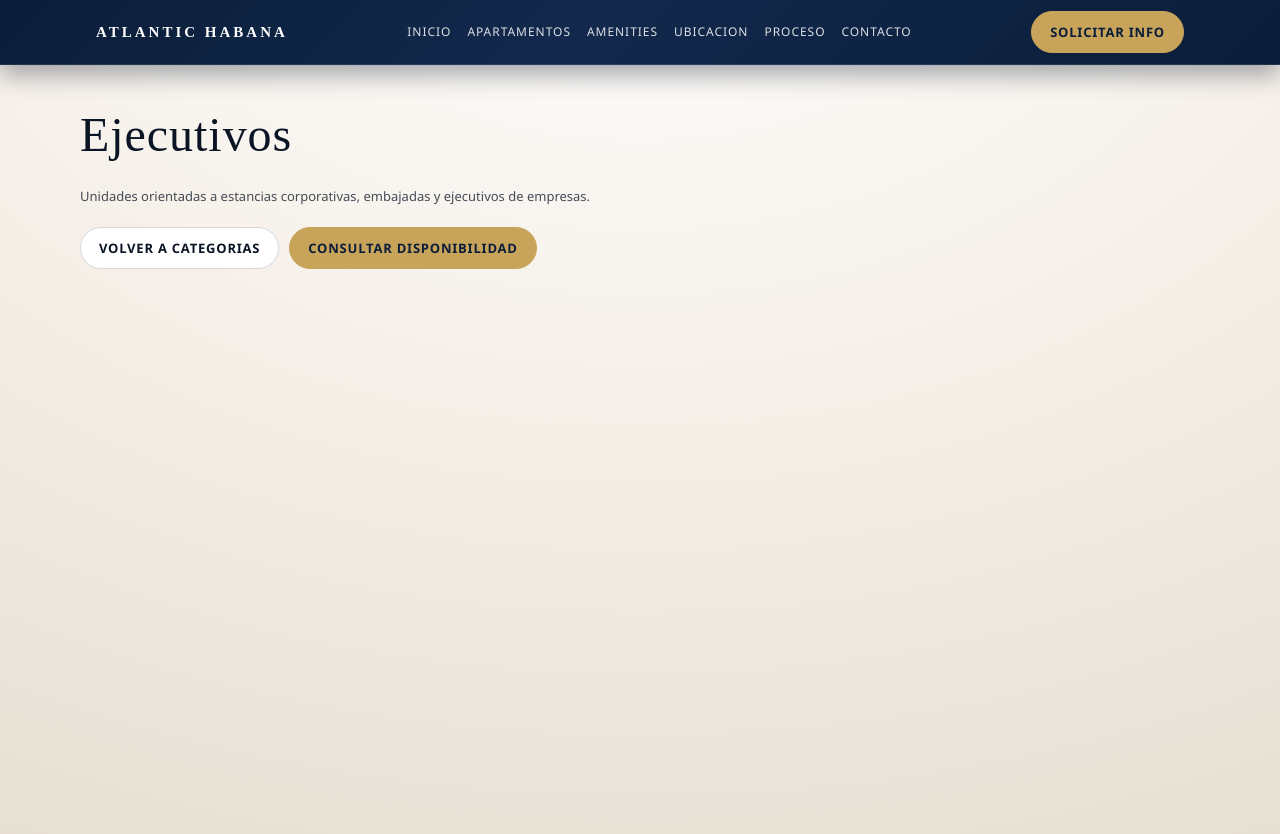
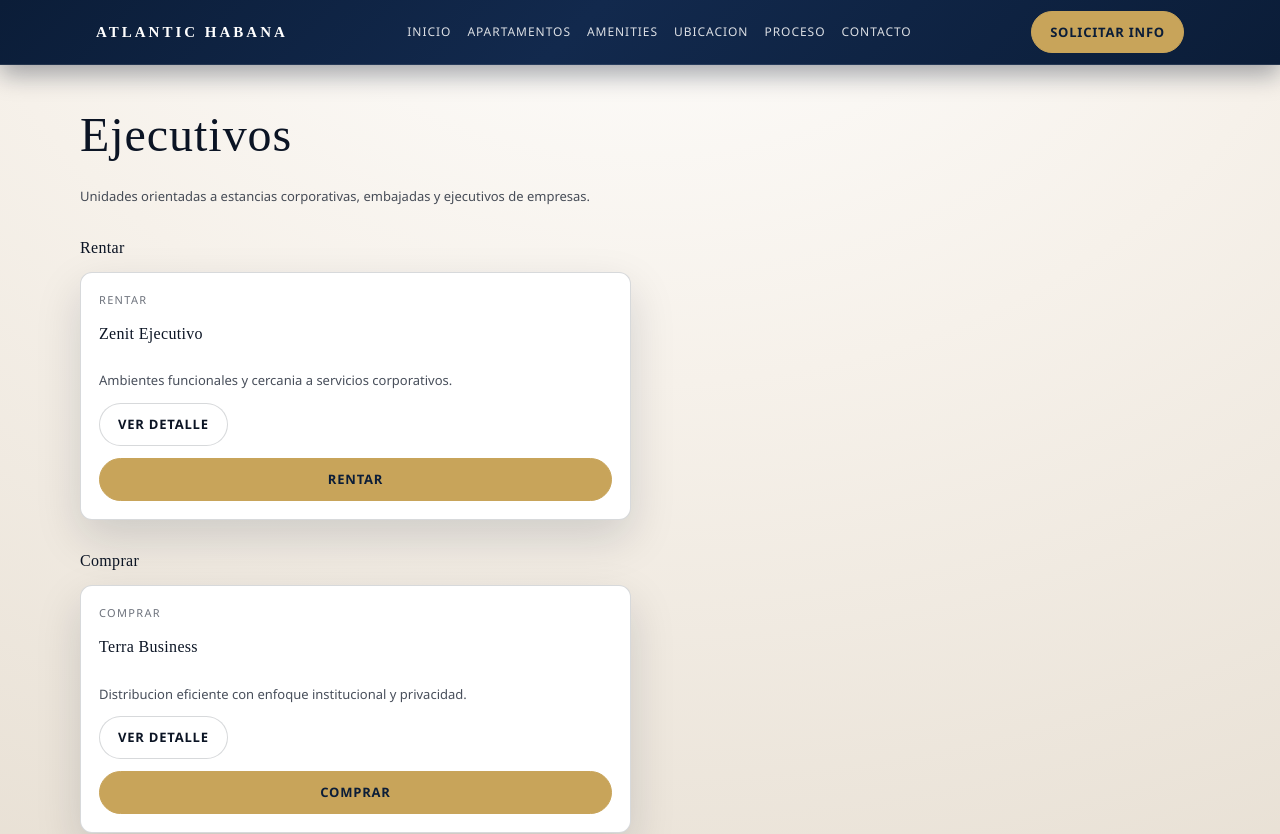
Before and after one commit to gatografiko/atlantic-web-next, a Next.js app: page /en/apartamentos/ejecutivos in a window 1280 px wide. Shown: the top 834 px of the page. Built offline with nearby package versions, Linux system fonts and the light colour scheme.

Commit message:
atlantic-web-next

```diff
--- a/app/[locale]/apartamentos/[slug]/page.tsx
+++ b/app/[locale]/apartamentos/[slug]/page.tsx
@@ -1,4 +1,6 @@
 import Link from "next/link";
+import { OperationActions } from "@/components/OperationActions";
+import { getApartmentBySlug } from "@/lib/apartments";
 import { withLocalePath } from "@/lib/locale";
 
 export default function ApartmentDetailPage({
@@ -7,19 +9,26 @@ export default function ApartmentDetailPage({
   params: { locale: string; slug: string };
 }) {
   const { locale, slug } = params;
+  const apartment = getApartmentBySlug(slug);
+  const title = apartment?.title ?? `Apartamento: ${slug}`;
+  const summary =
+    apartment?.summary ?? "Pagina de detalle (placeholder).";
+  const operation = apartment?.operation ?? "rent";
 
   return (
     <main className="container" style={{ padding: "32px 0" }}>
-      <h1>Apartamento: {slug}</h1>
+      <h1>{title}</h1>
       <p className="footer-muted" style={{ marginTop: 8 }}>
-        Pagina de detalle (placeholder).
+        {summary}
       </p>
+
+      <OperationActions operation={operation} />
 
       <div style={{ marginTop: 20, display: "flex", gap: 10, flexWrap: "wrap" }}>
         <Link className="btn" href={withLocalePath(locale, "/apartamentos")}>
           Volver al catalogo
         </Link>
-        <Link className="btn btn-primary" href={withLocalePath(locale, "/contacto")}>
+        <Link className="btn" href={withLocalePath(locale, "/contacto")}>
           Solicitar informacion
         </Link>
       </div>
--- a/app/[locale]/apartamentos/ejecutivos/page.tsx
+++ b/app/[locale]/apartamentos/ejecutivos/page.tsx
@@ -1,4 +1,6 @@
 import Link from "next/link";
+import { ApartmentCard } from "@/components/ApartmentCard";
+import { getApartmentsByCategory } from "@/lib/apartments";
 import { withLocalePath } from "@/lib/locale";
 
 export default function EjecutivosPage({
@@ -7,6 +9,9 @@ export default function EjecutivosPage({
   params: { locale: string };
 }) {
   const { locale } = params;
+  const apartments = getApartmentsByCategory("executive");
+  const rentApartments = apartments.filter((apartment) => apartment.operation === "rent");
+  const saleApartments = apartments.filter((apartment) => apartment.operation === "sale");
 
   return (
     <main className="container" style={{ padding: "32px 0" }}>
@@ -16,11 +21,37 @@ export default function EjecutivosPage({
         empresas.
       </p>
 
-      <div style={{ marginTop: 20, display: "flex", gap: 10, flexWrap: "wrap" }}>
+      <section className="section-block">
+        <h2>Rentar</h2>
+        {rentApartments.length ? (
+          <div className="apartment-grid">
+            {rentApartments.map((apartment) => (
+              <ApartmentCard key={apartment.slug} apartment={apartment} locale={locale} />
+            ))}
+          </div>
+        ) : (
+          <p className="footer-muted">No hay unidades disponibles para renta.</p>
+        )}
+      </section>
+
+      <section className="section-block">
+        <h2>Comprar</h2>
+        {saleApartments.length ? (
+          <div className="apartment-grid">
+            {saleApartments.map((apartment) => (
+              <ApartmentCard key={apartment.slug} apartment={apartment} locale={locale} />
+            ))}
+          </div>
+        ) : (
+          <p className="footer-muted">No hay unidades disponibles para compra.</p>
+        )}
+      </section>
+
+      <div style={{ marginTop: 24, display: "flex", gap: 10, flexWrap: "wrap" }}>
         <Link className="btn" href={withLocalePath(locale, "/apartamentos")}>
           Volver a categorias
         </Link>
-        <Link className="btn btn-primary" href={withLocalePath(locale, "/contacto")}>
+        <Link className="btn" href={withLocalePath(locale, "/contacto")}>
           Consultar disponibilidad
         </Link>
       </div>
--- a/app/[locale]/apartamentos/lujo/page.tsx
+++ b/app/[locale]/apartamentos/lujo/page.tsx
@@ -1,4 +1,6 @@
 import Link from "next/link";
+import { ApartmentCard } from "@/components/ApartmentCard";
+import { getApartmentsByCategory } from "@/lib/apartments";
 import { withLocalePath } from "@/lib/locale";
 
 export default function LujoPage({
@@ -7,6 +9,9 @@ export default function LujoPage({
   params: { locale: string };
 }) {
   const { locale } = params;
+  const apartments = getApartmentsByCategory("luxury");
+  const rentApartments = apartments.filter((apartment) => apartment.operation === "rent");
+  const saleApartments = apartments.filter((apartment) => apartment.operation === "sale");
 
   return (
     <main className="container" style={{ padding: "32px 0" }}>
@@ -16,11 +21,37 @@ export default function LujoPage({
         ubicacion estrategica.
       </p>
 
-      <div style={{ marginTop: 20, display: "flex", gap: 10, flexWrap: "wrap" }}>
+      <section className="section-block">
+        <h2>Rentar</h2>
+        {rentApartments.length ? (
+          <div className="apartment-grid">
+            {rentApartments.map((apartment) => (
+              <ApartmentCard key={apartment.slug} apartment={apartment} locale={locale} />
+            ))}
+          </div>
+        ) : (
+          <p className="footer-muted">No hay unidades disponibles para renta.</p>
+        )}
+      </section>
+
+      <section className="section-block">
+        <h2>Comprar</h2>
+        {saleApartments.length ? (
+          <div className="apartment-grid">
+            {saleApartments.map((apartment) => (
+              <ApartmentCard key={apartment.slug} apartment={apartment} locale={locale} />
+            ))}
+          </div>
+        ) : (
+          <p className="footer-muted">No hay unidades disponibles para compra.</p>
+        )}
+      </section>
+
+      <div style={{ marginTop: 24, display: "flex", gap: 10, flexWrap: "wrap" }}>
         <Link className="btn" href={withLocalePath(locale, "/apartamentos")}>
           Volver a categorias
         </Link>
-        <Link className="btn btn-primary" href={withLocalePath(locale, "/contacto")}>
+        <Link className="btn" href={withLocalePath(locale, "/contacto")}>
           Solicitar informacion
         </Link>
       </div>
--- a/app/[locale]/apartamentos/presidencial/page.tsx
+++ b/app/[locale]/apartamentos/presidencial/page.tsx
@@ -1,4 +1,6 @@
 import Link from "next/link";
+import { ApartmentCard } from "@/components/ApartmentCard";
+import { getApartmentsByCategory } from "@/lib/apartments";
 import { withLocalePath } from "@/lib/locale";
 
 export default function PresidencialPage({
@@ -7,6 +9,9 @@ export default function PresidencialPage({
   params: { locale: string };
 }) {
   const { locale } = params;
+  const apartments = getApartmentsByCategory("presidential");
+  const rentApartments = apartments.filter((apartment) => apartment.operation === "rent");
+  const saleApartments = apartments.filter((apartment) => apartment.operation === "sale");
 
   return (
     <main className="container" style={{ padding: "32px 0" }}>
@@ -15,11 +20,37 @@ export default function PresidencialPage({
         Unidades de maxima exclusividad con enfoque institucional y de alto protocolo.
       </p>
 
-      <div style={{ marginTop: 20, display: "flex", gap: 10, flexWrap: "wrap" }}>
+      <section className="section-block">
+        <h2>Rentar</h2>
+        {rentApartments.length ? (
+          <div className="apartment-grid">
+            {rentApartments.map((apartment) => (
+              <ApartmentCard key={apartment.slug} apartment={apartment} locale={locale} />
+            ))}
+          </div>
+        ) : (
+          <p className="footer-muted">No hay unidades disponibles para renta.</p>
+        )}
+      </section>
+
+      <section className="section-block">
+        <h2>Comprar</h2>
+        {saleApartments.length ? (
+          <div className="apartment-grid">
+            {saleApartments.map((apartment) => (
+              <ApartmentCard key={apartment.slug} apartment={apartment} locale={locale} />
+            ))}
+          </div>
+        ) : (
+          <p className="footer-muted">No hay unidades disponibles para compra.</p>
+        )}
+      </section>
+
+      <div style={{ marginTop: 24, display: "flex", gap: 10, flexWrap: "wrap" }}>
         <Link className="btn" href={withLocalePath(locale, "/apartamentos")}>
           Volver a categorias
         </Link>
-        <Link className="btn btn-primary" href={withLocalePath(locale, "/contacto")}>
+        <Link className="btn" href={withLocalePath(locale, "/contacto")}>
           Contacto institucional
         </Link>
       </div>
--- a/app/globals.css
+++ b/app/globals.css
@@ -161,6 +161,66 @@ a:hover { color: var(--gold); }
   min-height: calc(100vh - 64px);
 }
 
+.section-block {
+  margin-top: 28px;
+}
+
+.apartment-grid {
+  display: grid;
+  gap: 18px;
+  margin-top: 12px;
+}
+
+.apartment-card {
+  padding: 18px;
+  border-radius: var(--radius);
+  border: 1px solid var(--border);
+  background: var(--surface);
+  box-shadow: var(--shadow-soft);
+  display: grid;
+  gap: 12px;
+}
+
+.apartment-meta {
+  font-size: 11px;
+  letter-spacing: 0.12em;
+  text-transform: uppercase;
+  color: rgba(11, 20, 36, 0.6);
+}
+
+.apartment-actions {
+  display: flex;
+  flex-wrap: wrap;
+  gap: 10px;
+}
+
+.action-panel {
+  display: grid;
+  gap: 12px;
+}
+
+.action-sheet {
+  display: grid;
+  gap: 14px;
+  padding: 12px;
+  border-radius: var(--radius);
+  background: var(--surface-muted);
+  border: 1px solid rgba(11, 20, 36, 0.1);
+}
+
+.action-title {
+  font-size: 12px;
+  letter-spacing: 0.08em;
+  text-transform: uppercase;
+  color: rgba(11, 20, 36, 0.7);
+}
+
+.action-buttons {
+  display: flex;
+  flex-wrap: wrap;
+  gap: 10px;
+}
+
 .site-footer {
   margin-top: 48px;
   border-top: 1px solid rgba(255, 255, 255, 0.08);
@@ -195,4 +255,5 @@ a:hover { color: var(--gold); }
   .nav { display: flex; }
   .header-cta { margin-left: 0; }
   .header-inner { justify-content: space-between; }
+  .apartment-grid { grid-template-columns: repeat(2, minmax(0, 1fr)); }
 }
--- /dev/null
+++ b/components/ApartmentCard.tsx
@@ -0,0 +1,32 @@
+import Link from "next/link";
+import type { Apartment } from "@/lib/apartments";
+import { withLocalePath } from "@/lib/locale";
+import { OperationActions } from "./OperationActions";
+
+type ApartmentCardProps = {
+  apartment: Apartment;
+  locale: string;
+};
+
+export function ApartmentCard({ apartment, locale }: ApartmentCardProps) {
+  return (
+    <article className="apartment-card">
+      <div className="apartment-meta">
+        {apartment.operation === "rent" ? "Rentar" : "Comprar"}
+      </div>
+      <h3>{apartment.title}</h3>
+      <p className="footer-muted">{apartment.summary}</p>
+
+      <div className="apartment-actions">
+        <Link
+          className="btn"
+          href={withLocalePath(locale, `/apartamentos/${apartment.slug}`)}
+        >
+          Ver detalle
+        </Link>
+      </div>
+
+      <OperationActions operation={apartment.operation} />
+    </article>
+  );
+}
--- /dev/null
+++ b/components/OperationActions.tsx
@@ -0,0 +1,70 @@
+"use client";
+
+import { useId, useState } from "react";
+import type { ApartmentOperation } from "@/lib/apartments";
+
+const DEFAULT_PHONE = "+5358344465";
+
+function toDigits(phone: string) {
+  return phone.replace(/\D/g, "");
+}
+
+type OperationActionsProps = {
+  operation: ApartmentOperation;
+  phone?: string;
+};
+
+export function OperationActions({ operation, phone = DEFAULT_PHONE }: OperationActionsProps) {
+  const [isOpen, setIsOpen] = useState(false);
+  const panelId = useId();
+  const digits = toDigits(phone);
+  const label = operation === "rent" ? "Rentar" : "Comprar";
+
+  return (
+    <div className="action-panel">
+      <button
+        type="button"
+        className="btn btn-primary"
+        onClick={() => setIsOpen((prev) => !prev)}
+        aria-expanded={isOpen}
+        aria-controls={panelId}
+      >
+        {label}
+      </button>
+
+      {isOpen && (
+        <div id={panelId} className="action-sheet">
+          <div className="action-group">
+            <div className="action-title">Enviar mensajes</div>
+            <div className="action-buttons">
+              <a className="btn" href={`sms:${phone}`}>
+                SMS
+              </a>
+              <a className="btn" href={`https://wa.me/${digits}`}>
+                WhatsApp
+              </a>
+              <a className="btn" href={`tg://resolve?phone=${digits}`}>
+                Telegram
+              </a>
+            </div>
+          </div>
+
+          <div className="action-group">
+            <div className="action-title">Llamadas</div>
+            <div className="action-buttons">
+              <a className="btn" href={`tel:${phone}`}>
+                Llamada
+              </a>
+              <a className="btn" href={`whatsapp://call?phone=${digits}`}>
+                WhatsApp
+              </a>
+              <a className="btn" href={`tg://resolve?phone=${digits}&call=1`}>
+                Telegram
+              </a>
+            </div>
+          </div>
+        </div>
+      )}
+    </div>
+  );
+}
--- /dev/null
+++ b/lib/apartments.ts
@@ -0,0 +1,63 @@
+export type ApartmentCategory = "luxury" | "executive" | "presidential";
+export type ApartmentOperation = "rent" | "sale";
+
+export type Apartment = {
+  slug: string;
+  title: string;
+  category: ApartmentCategory;
+  operation: ApartmentOperation;
+  summary: string;
+};
+
+export const APARTMENTS: Apartment[] = [
+  {
+    slug: "lujo-aurora",
+    title: "Aurora Suite",
+    category: "luxury",
+    operation: "rent",
+    summary: "Vista abierta al litoral y acceso discreto para estadias privadas.",
+  },
+  {
+    slug: "lujo-brisa",
+    title: "Brisa Alta",
+    category: "luxury",
+    operation: "sale",
+    summary: "Planta amplia con terraza y detalles premium en materiales.",
+  },
+  {
+    slug: "ejecutivo-zenit",
+    title: "Zenit Ejecutivo",
+    category: "executive",
+    operation: "rent",
+    summary: "Ambientes funcionales y cercania a servicios corporativos.",
+  },
+  {
+    slug: "ejecutivo-terra",
+    title: "Terra Business",
+    category: "executive",
+    operation: "sale",
+    summary: "Distribucion eficiente con enfoque institucional y privacidad.",
+  },
+  {
+    slug: "presidencial-coral",
+    title: "Coral Presidencial",
+    category: "presidential",
+    operation: "rent",
+    summary: "Maxima discrecion con espacios pensados para protocolos altos.",
+  },
+  {
+    slug: "presidencial-olimpo",
+    title: "Olimpo Residencia",
+    category: "presidential",
+    operation: "sale",
+    summary: "Suite principal con areas sociales para recepciones privadas.",
+  },
+];
+
+export function getApartmentsByCategory(category: ApartmentCategory) {
+  return APARTMENTS.filter((apartment) => apartment.category === category);
+}
+
+export function getApartmentBySlug(slug: string) {
+  return APARTMENTS.find((apartment) => apartment.slug === slug) ?? null;
+}
```
